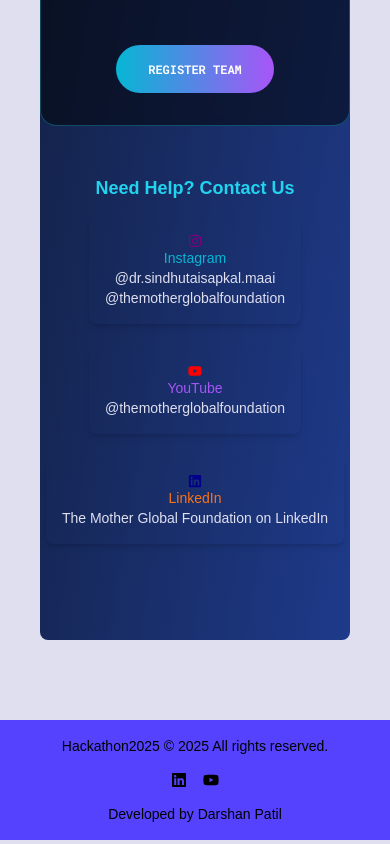
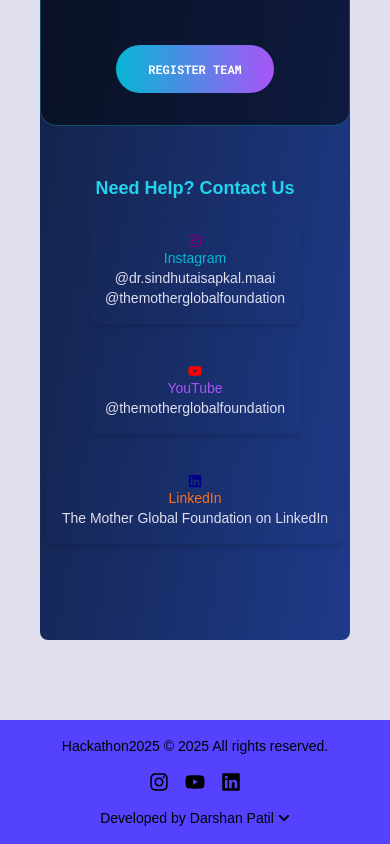
Before and after one commit to Slazy998/AI_hackathon2025_website, a React (Vite) app: page / in a window 390 px wide. Shown: the part 4402-5246 px from the top of the page. Built offline with nearby package versions, Linux system fonts and the light colour scheme; a web font is replaced by a local one.

Commit message:
Update Footer.jsx

```diff
--- a/src/components/Footer.jsx
+++ b/src/components/Footer.jsx
@@ -1,39 +1,121 @@
-import { FaLinkedin, FaYoutube } from "react-icons/fa";
+import { useState } from "react";
+import { FaLinkedin, FaYoutube, FaChevronDown, FaInstagram } from "react-icons/fa";
+
+const Footer = () => {
+  const [showSocialLinks, setShowSocialLinks] = useState(false);
 
   const socialLinks = [
-  { href: "https://www.linkedin.com/in/darshan-patil-6844a2232/", icon: <FaLinkedin /> },
-  { href: "https://www.youtube.com/@Dzheen", icon: <FaYoutube /> },
+    {
+      name: "LinkedIn",
+      href: "https://www.linkedin.com/in/darshan-patil-6844a2232/",
+      icon: <FaLinkedin className="w-5 h-5" />,
+      color: "hover:text-blue-600"
+    },
+    {
+      name: "YouTube",
+      href: "https://www.youtube.com/@Dzheen",
+      icon: <FaYoutube className="w-5 h-5" />,
+      color: "hover:text-red-600"
+    },
   ];
 
-const Footer = () => {
+  const toggleSocialLinks = () => {
+    setShowSocialLinks(!showSocialLinks);
+  };
+
   return (
+    <>
+      <style jsx>{`
+        @keyframes gradient-x {
+          0%, 100% {
+            background-position: 0% 50%;
+          }
+          50% {
+            background-position: 100% 50%;
+          }
+        }
+        .animate-gradient-x {
+          animation: gradient-x 3s ease infinite;
+        }
+      `}</style>
       <footer className="w-screen bg-[#5542ff] py-4 text-black">
       <div className="container mx-auto flex flex-col items-center justify-between gap-4 px-4 md:flex-row">
         <p className="text-center text-sm font-light md:text-left">
           Hackathon2025 &copy; {new Date().getFullYear()} All rights reserved.
         </p>
 
-        <div className="flex justify-center gap-4  md:justify-start">
+        {/* Organization Social Links */}
+        <div className="flex justify-center gap-4">
+          <a
+            href="https://www.instagram.com/dr.sindhutaisapkal.maai/"
+            target="_blank"
+            rel="noopener noreferrer"
+            className="text-black hover:text-white transition-colors duration-300"
+          >
+            <FaInstagram className="w-5 h-5" />
+          </a>
+          <a
+            href="https://www.youtube.com/@themotherglobalfoundation"
+            target="_blank"
+            rel="noopener noreferrer"
+            className="text-black hover:text-white transition-colors duration-300"
+          >
+            <FaYoutube className="w-5 h-5" />
+          </a>
+          <a
+            href="https://www.linkedin.com/company/themotherglobalfoundation"
+            target="_blank"
+            rel="noopener noreferrer"
+            className="text-black hover:text-white transition-colors duration-300"
+          >
+            <FaLinkedin className="w-5 h-5" />
+          </a>
+        </div>
+
+        {/* Developer Credit with Interactive Social Links */}
+        <div className="relative text-center md:text-right">
+          <button
+            onClick={toggleSocialLinks}
+            className="text-sm font-light text-black hover:text-white transition-colors duration-300 ease-in-out cursor-pointer flex items-center gap-1 group"
+          >
+            Developed by
+            <span className="font-medium relative">
+              <span className="group-hover:bg-gradient-to-r group-hover:from-purple-400 group-hover:via-pink-500 group-hover:via-red-500 group-hover:via-yellow-500 group-hover:via-green-500 group-hover:via-blue-500 group-hover:to-purple-400 group-hover:bg-clip-text group-hover:text-transparent group-hover:animate-gradient-x bg-[length:200%_100%] transition-all duration-300">
+                Darshan Patil
+              </span>
+            </span>
+            <FaChevronDown
+              className={`w-3 h-3 transition-transform duration-300 ${
+                showSocialLinks ? 'rotate-180' : 'rotate-0'
+              }`}
+            />
+          </button>
+
+          {/* Social Links Dropdown */}
+          {showSocialLinks && (
+            <div className="absolute bottom-full mb-2 right-0 bg-white rounded-lg shadow-lg border border-gray-200 p-3 min-w-[160px] z-10">
+              <div className="flex flex-col gap-2">
                 {socialLinks.map((link, index) => (
                   <a
                     key={index}
                     href={link.href}
                     target="_blank"
                     rel="noopener noreferrer"
-              className="text-black transition-colors duration-500 ease-in-out hover:text-white"
+                    className={`flex items-center gap-3 px-3 py-2 rounded-md text-gray-700 ${link.color} transition-colors duration-200 hover:bg-gray-50`}
                   >
                     {link.icon}
+                    <span className="text-sm font-medium">{link.name}</span>
                   </a>
                 ))}
               </div>
-
-        <a
-          className="text-center text-sm font-light md:text-right"
-        >
-          Developed by Darshan Patil
-        </a>
+              {/* Arrow pointing down */}
+              <div className="absolute top-full right-4 w-0 h-0 border-l-4 border-r-4 border-t-4 border-l-transparent border-r-transparent border-t-white"></div>
+            </div>
+          )}
+        </div>
       </div>
     </footer>
+    </>
   );
 };
 
```
Lines whose indentation alone changed are shown as unchanged.
